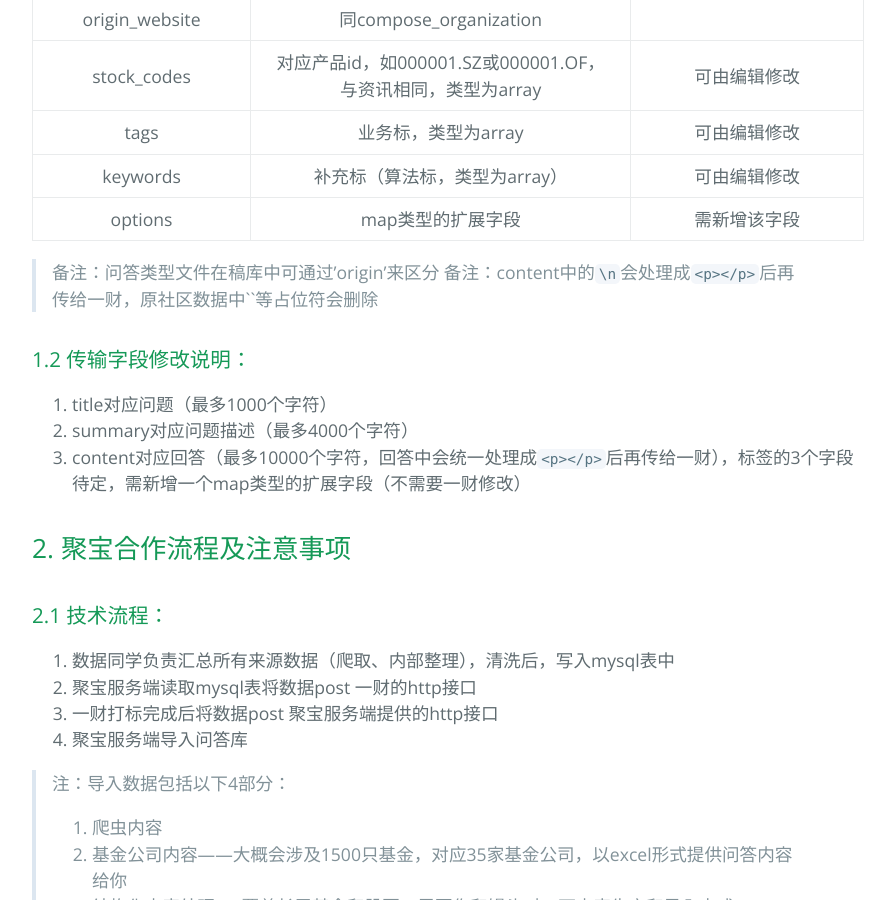
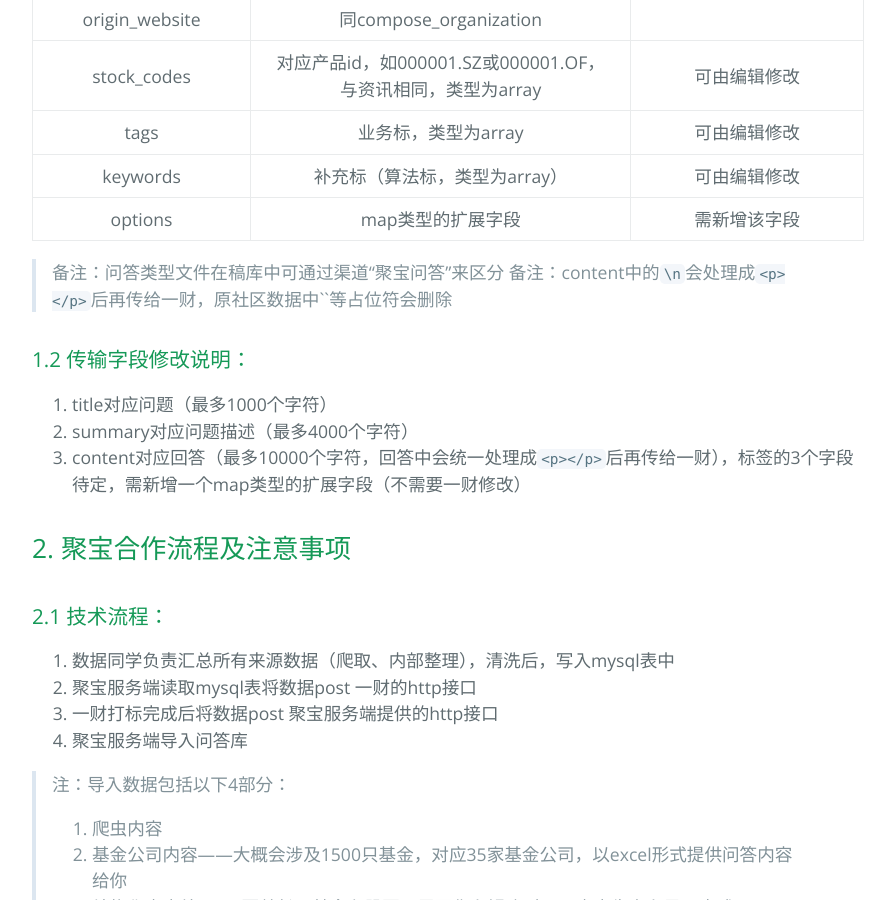
Before and after one commit to Littletreeeeee/prd-invest, a Jekyll site: the page built from documents/jubao_qa.md, in a window 1280 px wide and 900 px high, scrolled down 1516 px. Shown: the whole window, without its empty margins (192-1087 px from the left). Built offline with Jekyll 4.4.1, drawn with Linux system fonts in a browser that asks for light colours; the repository's description, which GitHub fills in, is left out.

Commit message:
word correction

```diff
--- a/documents/jubao_qa.md
+++ b/documents/jubao_qa.md
@@ -37,7 +37,7 @@ layout: default
 | keywords | 补充标（算法标，类型为array） | 可由编辑修改 |
 | options | map类型的扩展字段 | 需新增该字段 |
 
-> 备注：问答类型文件在稿库中可通过'origin'来区分
+> 备注：问答类型文件在稿库中可通过渠道“聚宝问答”来区分
 > 备注：content中的`\n`会处理成`<p></p>`后再传给一财，原社区数据中`{{T_0}}`等占位符会删除
 
 ### 1.2 传输字段修改说明：
```
Also changed, not shown: 1 other file.
